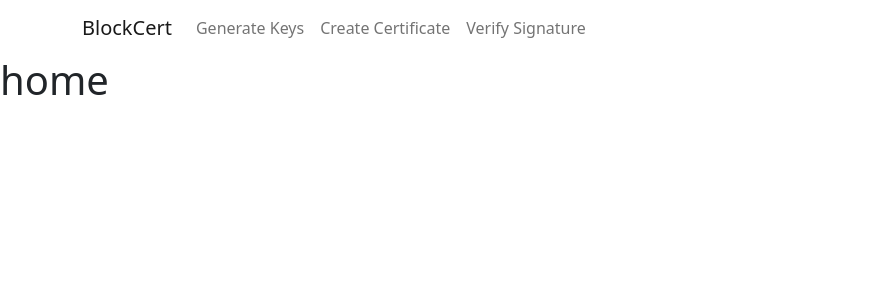
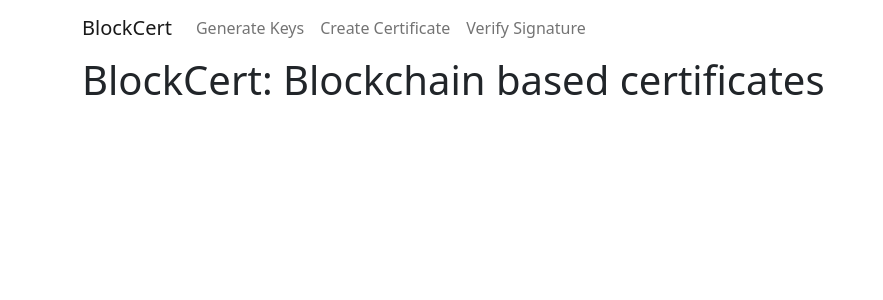
Before and after one commit to panzerox123/blockcert-gui-react, a React (Create React App) app: page / in a window 1280 px wide. Shown: the top 300 px of the page, without its empty margins (0-883 px from the left). Built offline with nearby package versions, Linux system fonts and the light colour scheme.

Commit message:
Change default message

```diff
--- a/src/App.js
+++ b/src/App.js
@@ -31,7 +31,11 @@ class App extends React.Component {
 					<Route path="/keygen"><KeyGenPage /></Route>
 					<Route path="/newcert"><NewCertPage /></Route>
 					<Route path="/verifycert"><VerifyCertPage /></Route>
-					<Route path="/"><h1>home</h1></Route>
+					<Route path="/"><Container>
+						<h1>
+							BlockCert: Blockchain based certificates
+						</h1>
+						</Container></Route>
 				</Switch>
 			</Router>
 		);
```
